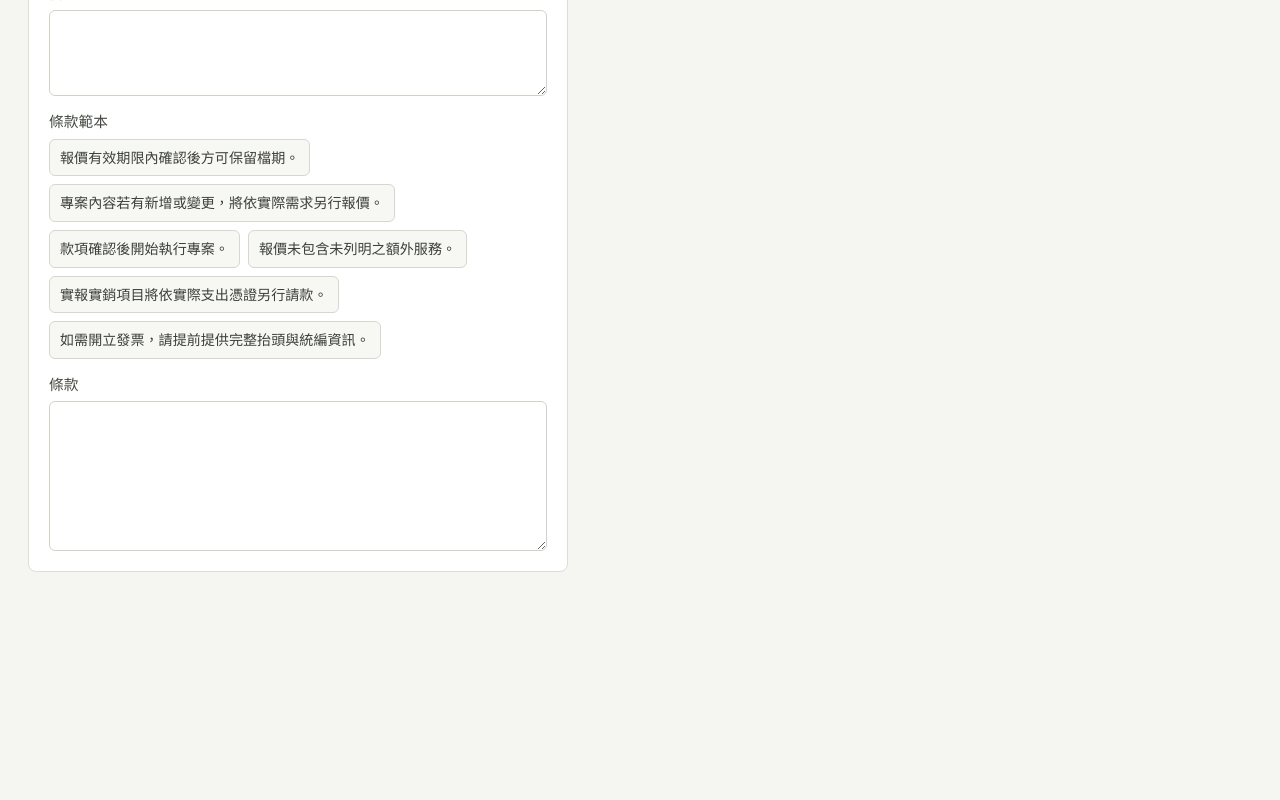
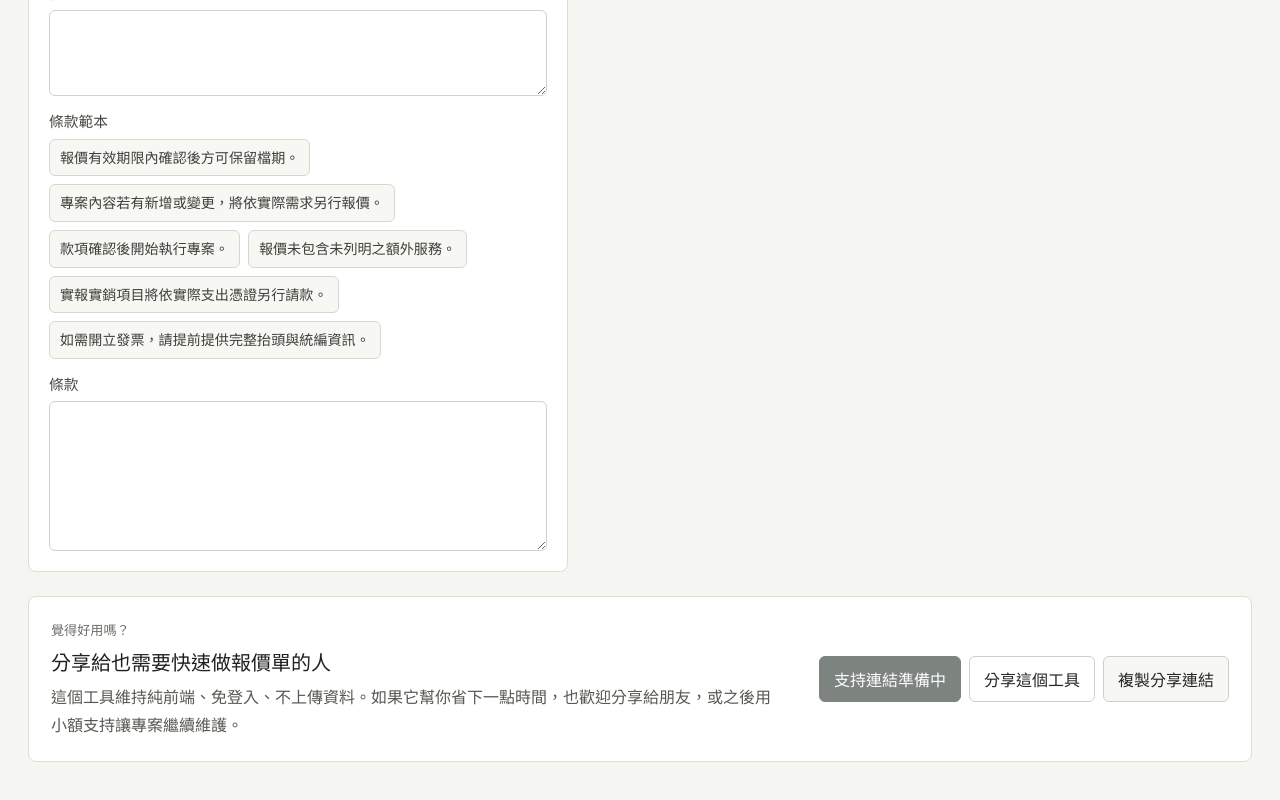
Before and after one commit to dong-sc/simple-quote-generator, a React (Vite) app: page / in a window 1280 px wide. Shown: the part 2844-3644 px from the top of the page. Before the commit the page ends 3464 px from the top, so only its background shows below. Built offline with nearby package versions, Linux system fonts and the light colour scheme.

Commit message:
Add support and sharing links

```diff
--- a/index.html
+++ b/index.html
@@ -7,6 +7,24 @@
       name="description"
       content="報價單製作工具 Simple Quote Generator，不用登入、不需安裝，填寫資料後即可產生可列印、可另存 PDF 的報價單。"
     />
+    <link rel="canonical" href="https://dong-sc.github.io/simple-quote-generator/" />
+    <meta property="og:type" content="website" />
+    <meta property="og:locale" content="zh_TW" />
+    <meta property="og:title" content="報價單製作工具 Simple Quote Generator" />
+    <meta
+      property="og:description"
+      content="不用登入、不需安裝，打開就能快速產生可列印、可另存 PDF 的報價單。推薦給自由工作者與小型工作室。"
+    />
+    <meta
+      property="og:url"
+      content="https://dong-sc.github.io/simple-quote-generator/"
+    />
+    <meta name="twitter:card" content="summary" />
+    <meta name="twitter:title" content="報價單製作工具 Simple Quote Generator" />
+    <meta
+      name="twitter:description"
+      content="不用登入、不需安裝，打開就能快速產生可列印、可另存 PDF 的報價單。"
+    />
     <title>報價單製作工具 Simple Quote Generator</title>
   </head>
   <body>
--- a/src/App.tsx
+++ b/src/App.tsx
@@ -3,6 +3,7 @@
 import { Header } from './components/Header';
 import { QuoteForm } from './components/QuoteForm';
 import { QuotePreview } from './components/QuotePreview';
+import { SupportSection } from './components/SupportSection';
 import { calculateTotals } from './utils/calculation';
 import { clearQuoteData, loadQuoteData, saveQuoteData } from './utils/storage';
 import { generateQuotePlainText } from './utils/quoteText';
@@ -98,6 +99,7 @@
           </div>
           <QuotePreview data={quoteData} totals={totals} />
         </section>
+        <SupportSection />
       </main>
     </>
   );
--- /dev/null
+++ b/src/components/SupportSection.tsx
@@ -0,0 +1,69 @@
+import { useState } from 'react';
+import {
+  buyMeACoffeeUrl,
+  githubSponsorsUrl,
+  projectUrl,
+  shareText,
+  shareTitle,
+} from '../utils/projectLinks';
+
+export function SupportSection() {
+  const [message, setMessage] = useState('');
+  const hasSupportLink = Boolean(buyMeACoffeeUrl || githubSponsorsUrl);
+  const supportUrl = buyMeACoffeeUrl || githubSponsorsUrl;
+
+  function showMessage(nextMessage: string) {
+    setMessage(nextMessage);
+    window.setTimeout(() => setMessage(''), 2200);
+  }
+
+  async function handleShare() {
+    if (navigator.share) {
+      await navigator.share({
+        title: shareTitle,
+        text: shareText,
+        url: projectUrl,
+      });
+      return;
+    }
+
+    await handleCopyLink();
+  }
+
+  async function handleCopyLink() {
+    await navigator.clipboard.writeText(`${shareText}\n${projectUrl}`);
+    showMessage('已複製分享文字與連結');
+  }
+
+  return (
+    <section className="support-section" aria-label="支持與分享">
+      <div>
+        <p className="support-kicker">覺得好用嗎？</p>
+        <h2>分享給也需要快速做報價單的人</h2>
+        <p>
+          這個工具維持純前端、免登入、不上傳資料。如果它幫你省下一點時間，也歡迎分享給朋友，或之後用小額支持讓專案繼續維護。
+        </p>
+      </div>
+      <div className="support-actions">
+        {hasSupportLink ? (
+          <a className="button primary" href={supportUrl} rel="noreferrer" target="_blank">
+            支持這個專案
+          </a>
+        ) : (
+          <button className="button primary" type="button" disabled>
+            支持連結準備中
+          </button>
+        )}
+        <button className="button" type="button" onClick={handleShare}>
+          分享這個工具
+        </button>
+        <button className="button secondary" type="button" onClick={handleCopyLink}>
+          複製分享連結
+        </button>
+        <span className="support-message" role="status" aria-live="polite">
+          {message}
+        </span>
+      </div>
+    </section>
+  );
+}
--- a/src/styles/global.css
+++ b/src/styles/global.css
@@ -78,6 +78,55 @@
   padding: 0 28px 48px;
 }
 
+.support-section {
+  display: grid;
+  grid-template-columns: minmax(0, 1fr) auto;
+  gap: 24px;
+  align-items: center;
+  margin-top: 24px;
+  padding: 22px;
+  border: 1px solid #deded6;
+  border-radius: 8px;
+  background: #ffffff;
+}
+
+.support-section h2 {
+  margin: 0;
+  color: #20211f;
+  font-size: 1.25rem;
+}
+
+.support-section p {
+  max-width: 720px;
+  margin: 8px 0 0;
+  color: #555951;
+  line-height: 1.7;
+}
+
+.support-kicker {
+  margin: 0 0 6px !important;
+  color: #6b6f68 !important;
+  font-size: 0.82rem;
+  font-weight: 800;
+}
+
+.support-actions {
+  position: relative;
+  display: flex;
+  flex-wrap: wrap;
+  justify-content: flex-end;
+  gap: 8px;
+}
+
+.support-message {
+  position: absolute;
+  right: 0;
+  bottom: -26px;
+  color: #2f6b4f;
+  font-size: 0.9rem;
+  white-space: nowrap;
+}
+
 .workspace {
   display: grid;
   grid-template-columns: minmax(420px, 0.9fr) minmax(520px, 1.1fr);
@@ -149,6 +198,11 @@
 
 .button.secondary {
   background: #f7f7f3;
+}
+
+.button:disabled {
+  cursor: not-allowed;
+  opacity: 0.58;
 }
 
 .button.small {
@@ -629,6 +683,24 @@
     padding: 0 18px 32px;
   }
 
+  .support-section {
+    grid-template-columns: 1fr;
+    padding: 18px;
+  }
+
+  .support-actions {
+    justify-content: stretch;
+  }
+
+  .support-actions .button {
+    width: 100%;
+  }
+
+  .support-message {
+    position: static;
+    min-height: 20px;
+  }
+
   .action-bar {
     position: static;
     align-items: stretch;
--- a/src/styles/print.css
+++ b/src/styles/print.css
@@ -12,7 +12,8 @@
 
   .site-header,
   .form-pane,
-  .action-bar {
+  .action-bar,
+  .support-section {
     display: none !important;
   }
 
--- /dev/null
+++ b/src/utils/projectLinks.ts
@@ -0,0 +1,10 @@
+export const projectUrl = 'https://dong-sc.github.io/simple-quote-generator/';
+
+export const shareTitle = '報價單製作工具 Simple Quote Generator';
+
+export const shareText =
+  '不用登入、不需安裝，打開就能快速產生可列印、可另存 PDF 的報價單。推薦給自由工作者與小型工作室。';
+
+export const buyMeACoffeeUrl = '';
+
+export const githubSponsorsUrl = '';
```
Also changed, not shown: 1 other file (tests, documents, lock files or other folders).
